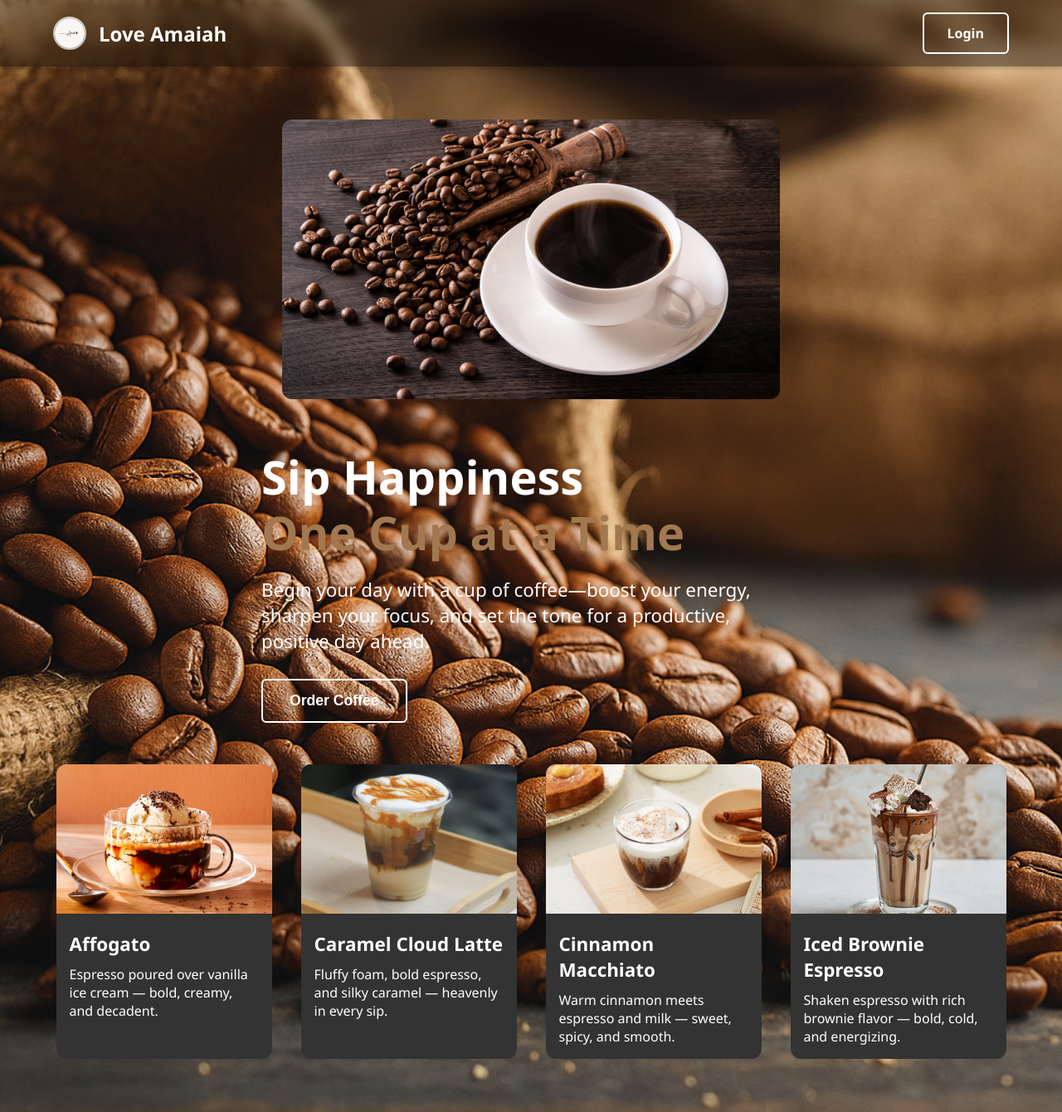
After one commit to KeeperDe8/LoveAmiaGP, a PHP site: page /all/coffee.php in a window 1280 px wide. The commit adds this page. Shown: the whole page at 83% size. Run offline with PHP 8.4, Linux system fonts and the light colour scheme.

Commit message:
MainPage

```diff
--- a/Employee/employesmain.php
+++ b/Employee/employesmain.php
@@ -5,7 +5,7 @@
       header('Location: ../all/login.php');
       exit();
   }
-  // Show the employee's username if available, otherwise fallback to first name or "Employee"
+
   $employeeDisplay = isset($_SESSION['E_Username']) ? $_SESSION['E_Username'] : (isset($_SESSION['EmployeeFN']) ? $_SESSION['EmployeeFN'] : 'Employee');
   ?>
 
--- a/Owner/user.php
+++ b/Owner/user.php
@@ -10,7 +10,7 @@ require_once('../classes/database.php');
 $con = new database();
 $sweetAlertConfig = "";
 
-// Logic for adding an employee remains the same
+
 if (isset($_POST['add_employee'])) {
   $owerID = $_SESSION['OwnerID'];
   $firstF = $_POST['firstF'];
--- /dev/null
+++ b/all/coffee.php
@@ -0,0 +1,273 @@
+<!DOCTYPE html>
+<html lang="en">
+<head>
+  <meta charset="UTF-8" />
+  <meta name="viewport" content="width=device-width, initial-scale=1.0"/>
+  <title>LoveAmiah - Advertisement</title>
+  <link rel="stylesheet" href="https://cdnjs.cloudflare.com/ajax/libs/font-awesome/6.5.0/css/all.min.css" />
+  <style>
+    * {
+      box-sizing: border-box;
+      padding: 0;
+      margin: 0;
+    }
+
+    body {
+      font-family: 'Segoe UI', sans-serif;
+      background: url('../images/LAbg.png') no-repeat center center/cover;
+      min-height: 100vh;
+    }
+
+    .top-bar {
+      position: fixed;
+      top: 0;
+      left: 0;
+      width: 100%;
+      display: flex;
+      justify-content: space-between;
+      align-items: center;
+      padding: 15px 5vw;
+      background-color: rgba(0, 0, 0, 0.4);
+      backdrop-filter: blur(8px);
+      z-index: 1000;
+      box-shadow: 0 2px 5px rgba(0,0,0,0.2);
+    }
+
+    .logo-container {
+      display: flex;
+      align-items: center;
+      gap: 15px;
+      text-decoration: none;
+    }
+
+    /* --- CSS FOR THE LOGO IMAGE --- */
+    .logo-container img {
+      height: 40px;
+      width: 40px; /* Make width and height equal for a perfect circle */
+      border-radius: 50%; /* This is the key property that makes it round */
+      object-fit: cover; /* Ensures the image covers the circle area without distortion */
+      border: 2px solid rgba(255, 255, 255, 0.7); /* Optional: adds a nice border */
+    }
+
+    .logo-container span {
+      font-size: 1.5em;
+      font-weight: bold;
+      color: white;
+    }
+
+    .login-button {
+      padding: 12px 28px;
+      font-size: 1em;
+      border: 2px solid white;
+      border-radius: 6px;
+      background: transparent;
+      color: white;
+      font-weight: bold;
+      cursor: pointer;
+      transition: all 0.3s ease;
+      text-decoration: none;
+    }
+
+    .login-button:hover {
+      background-color: rgba(255, 255, 255, 0.2);
+    }
+
+    .main-content {
+      margin-top: 80px;
+      flex-grow: 1;
+      padding: 5vw;
+      color: white;
+      display: flex;
+      flex-direction: column;
+      justify-content: center;
+    }
+
+    .hero {
+      display: flex;
+      flex-wrap: wrap;
+      align-items: center;
+      justify-content: center;
+      margin-bottom: 50px;
+      gap: 60px;
+    }
+
+    .hero img {
+      width: 100%;
+      max-width: 600px;
+      border-radius: 12px;
+    }
+
+    .hero-text {
+      max-width: 650px;
+      text-align: left;
+    }
+
+    .hero-text h1 {
+      font-size: 3.5em;
+      font-weight: bold;
+      margin-bottom: 20px;
+      line-height: 1.2;
+    }
+
+    .hero-text h1 span {
+      color: #a17850;
+    }
+
+    .hero-text p {
+      font-size: 1.4em;
+      margin-bottom: 30px;
+    }
+
+    .hero-text button {
+      padding: 14px 32px;
+      font-size: 1.1em;
+      border: 2px solid white;
+      border-radius: 6px;
+      background: transparent;
+      color: white;
+      font-weight: bold;
+      cursor: pointer;
+      transition: all 0.3s ease;
+    }
+
+    .hero-text button:hover {
+      background-color: rgba(255, 255, 255, 0.2);
+    }
+
+    .coffee-cards {
+      display: flex;
+      gap: 35px;
+      flex-wrap: wrap;
+      justify-content: center;
+    }
+
+    .card {
+      width: 260px;
+      background-color: #333;
+      border-radius: 12px;
+      overflow: hidden;
+      color: white;
+      transition: transform 0.3s ease;
+    }
+
+    .card:hover {
+      transform: translateY(-6px);
+    }
+
+    .card img {
+      width: 100%;
+      height: 180px;
+      object-fit: cover;
+    }
+
+    .card-body {
+      padding: 16px;
+    }
+
+    .card h3 {
+      font-size: 1.4em;
+      margin-bottom: 10px;
+    }
+
+    @media (max-width: 1024px) {
+      .hero {
+        flex-direction: column;
+        text-align: center;
+      }
+      .hero-text {
+        max-width: 100%;
+      }
+      .hero-text h1 {
+        font-size: 2.5em;
+      }
+    }
+
+    @media (max-width: 768px) {
+      .main-content {
+        padding: 30px;
+      }
+      .card {
+        width: 100%;
+        max-width: 320px;
+      }
+    }
+
+    @media (max-width: 480px) {
+      .top-bar { padding: 10px 20px; }
+      .main-content { margin-top: 70px; }
+      .logo-container span { font-size: 1.2em; }
+      .logo-container img { height: 30px; width: 30px;}
+      .login-button { padding: 8px 18px; font-size: 0.9em; }
+      .hero-text h1 {
+        font-size: 1.8em;
+      }
+      .hero-text button {
+        width: 100%;
+        margin-top: 10px;
+      }
+      .coffee-cards {
+        flex-direction: column;
+        align-items: center;
+      }
+    }
+  </style>
+</head>
+<body>
+
+  <!-- TOP BAR HEADER -->
+  <header class="top-bar">
+    <a href="#" class="logo-container">
+      <!-- IMPORTANT: Change this src to the path of your actual logo -->
+      <img src="../images/logo.png" alt="Love Amaiah Logo" />
+      <span>Love Amaiah</span>
+    </a>
+    <a href="../all/login.php" class="login-button">Login</a>
+  </header>
+
+  <!-- Main content -->
+  <div class="main-content">
+    <div class="hero">
+      <img src="../images/mainpage_coffee.png" alt="Latte Art">
+      <div class="hero-text">
+        <h1>Sip Happiness<br><span>One Cup at a Time</span></h1>
+        <p>Begin your day with a cup of coffee—boost your energy, sharpen your focus, and set the tone for a productive, positive day ahead.</p>
+        <button onclick="window.location.href='login.php'">Order Coffee</button>
+      </div>
+    </div>
+
+    <div class="coffee-cards">
+      <div class="card">
+        <img src="../images/affogato.png" alt="Affogato">
+        <div class="card-body">
+          <h3>Affogato</h3>
+          <p>Espresso poured over vanilla ice cream — bold, creamy, and decadent.</p>
+        </div>
+      </div>
+
+      <div class="card">
+        <img src="../images/caramel_cloud_latte.png" alt="Caramel Cloud Latte">
+        <div class="card-body">
+          <h3>Caramel Cloud Latte</h3>
+          <p>Fluffy foam, bold espresso, and silky caramel — heavenly in every sip.</p>
+        </div>
+      </div>
+
+      <div class="card">
+        <img src="../images/cinnamon_macchiato.png" alt="Cinnamon Macchiato">
+        <div class="card-body">
+          <h3>Cinnamon Macchiato</h3>
+          <p>Warm cinnamon meets espresso and milk — sweet, spicy, and smooth.</p>
+        </div>
+      </div>
+
+      <div class="card">
+        <img src="../images/iced_shaken_brownie.png" alt="Iced Shaken Brownie">
+        <div class="card-body">
+          <h3>Iced Brownie Espresso</h3>
+          <p>Shaken espresso with rich brownie flavor — bold, cold, and energizing.</p>
+        </div>
+      </div>
+    </div>
+  </div>
+</body>
+</html>
--- a/all/setting.php
+++ b/all/setting.php
@@ -3,7 +3,7 @@ session_start();
 require_once('../classes/database.php');
 $con = new database();
 
-// Determine user type and ID from session
+
 $userType = '';
 $userID = null;
 
@@ -17,7 +17,7 @@ if (isset($_SESSION['CustomerID'])) {
     $userType = 'owner';
     $userID = $_SESSION['OwnerID'];
 } else {
-    // If no user is logged in, redirect to login page
+
     header('Location: login.php');
     exit();
 }
```
Also changed, not shown: Customer/customerpage.php (+7 -7 lines), Customer/transactionrecords.php (+13 -14 lines), Employee/employeepage.php (+8 -10 lines), Owner/archive_product.php (+12 -12 lines), Owner/page.php (+3 -6 lines), Owner/restore_product.php (+10 -10 lines), all/order_receipt.php (+6 -7 lines).
